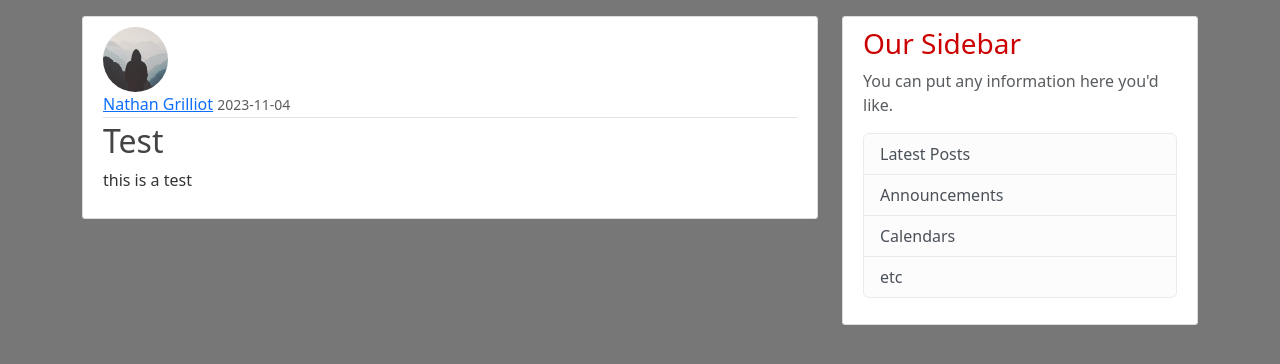
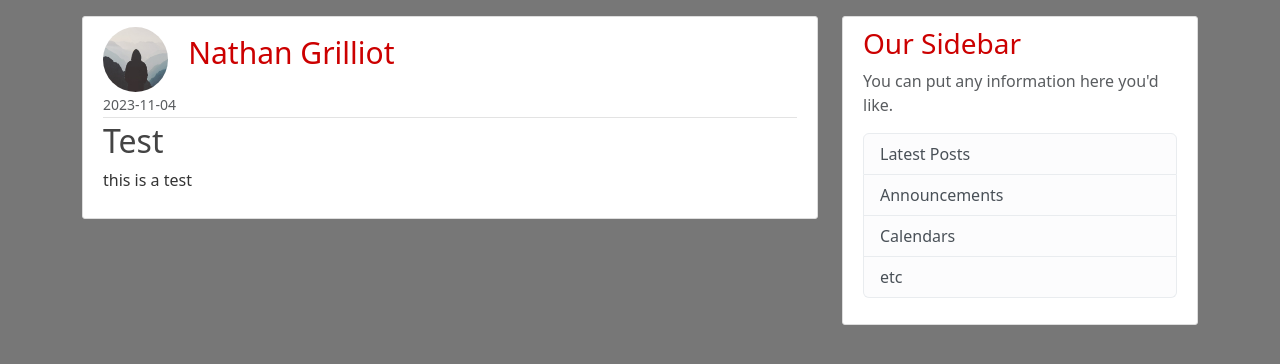
Before and after one commit to nrgrill/Gamerverse, a Flask app: page /post/1 in a window 1280 px wide. Shown: the part 64-428 px from the top of the page. Run offline with Flask 3, Linux system fonts and the light colour scheme; some libraries are stand-ins or nearby versions.

Commit message:
Change username placement

```diff
--- a/Gamerverse/gamerverse/static/main.css
+++ b/Gamerverse/gamerverse/static/main.css
@@ -86,3 +86,9 @@ a.article-title:hover {
 .gamer-red {
   color: #cc0000;
 }
+
+.main-username {
+  font-size: 30px;
+  text-decoration-line: none;
+  color: #cc0000;
+}
--- a/Gamerverse/gamerverse/templates/post.html
+++ b/Gamerverse/gamerverse/templates/post.html
@@ -2,9 +2,9 @@
 {% block content %}
   <article class="media content-section">
     <img class="rounded-circle article-img" src="{{ url_for('static', filename='profile_pics/' + post.author.image_file) }}">
+    <a class="mr-2 mb-0 main-username" href="{{ url_for('users.user_posts', username=post.author.username) }}">{{ post.author.username }}</a>
     <div class="media-body">
       <div class="article-metadata">
-        <a class="mr-2" href="{{ url_for('users.user_posts', username=post.author.username) }}">{{ post.author.username }}</a>
         <small class="text-muted">{{ post.date_posted.strftime('%Y-%m-%d') }}</small>
         {% if post.author == current_user %}
           <div>
```
Also changed, not shown: Gamerverse/instance/site.db.
